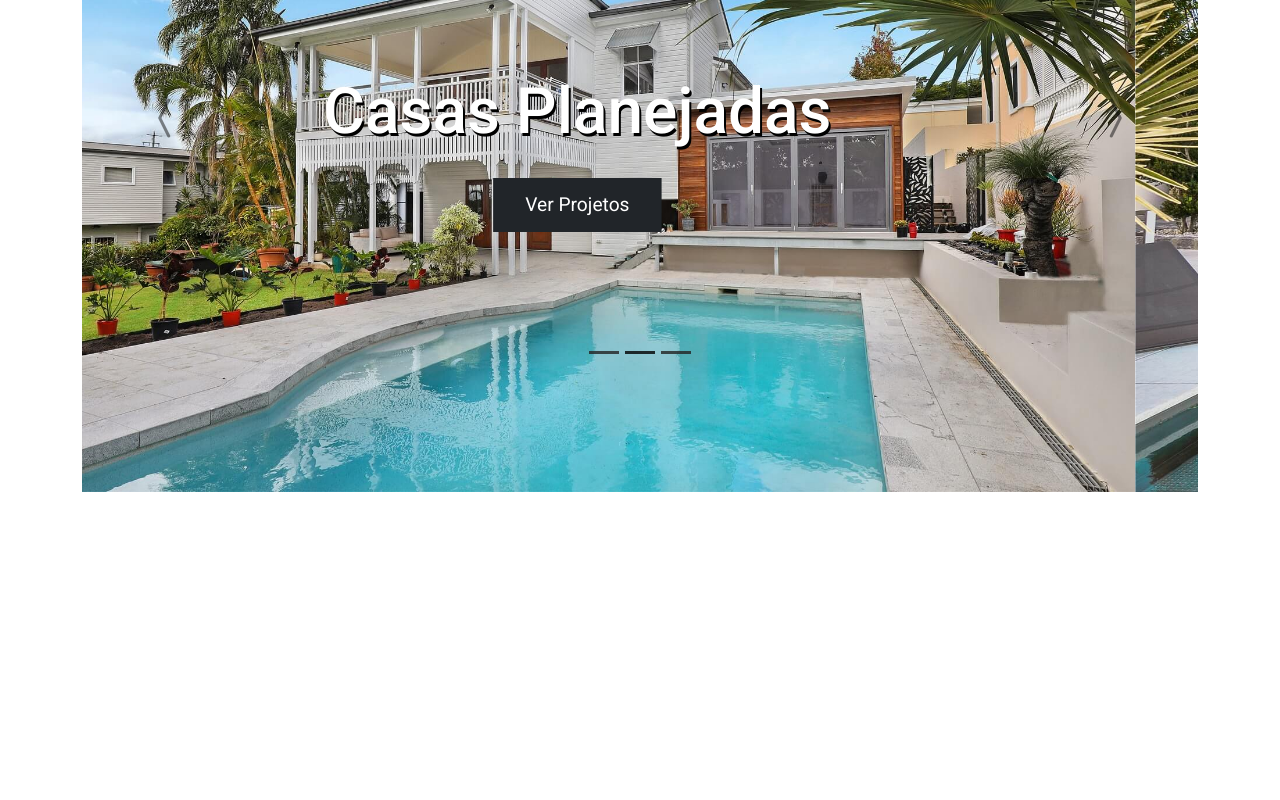
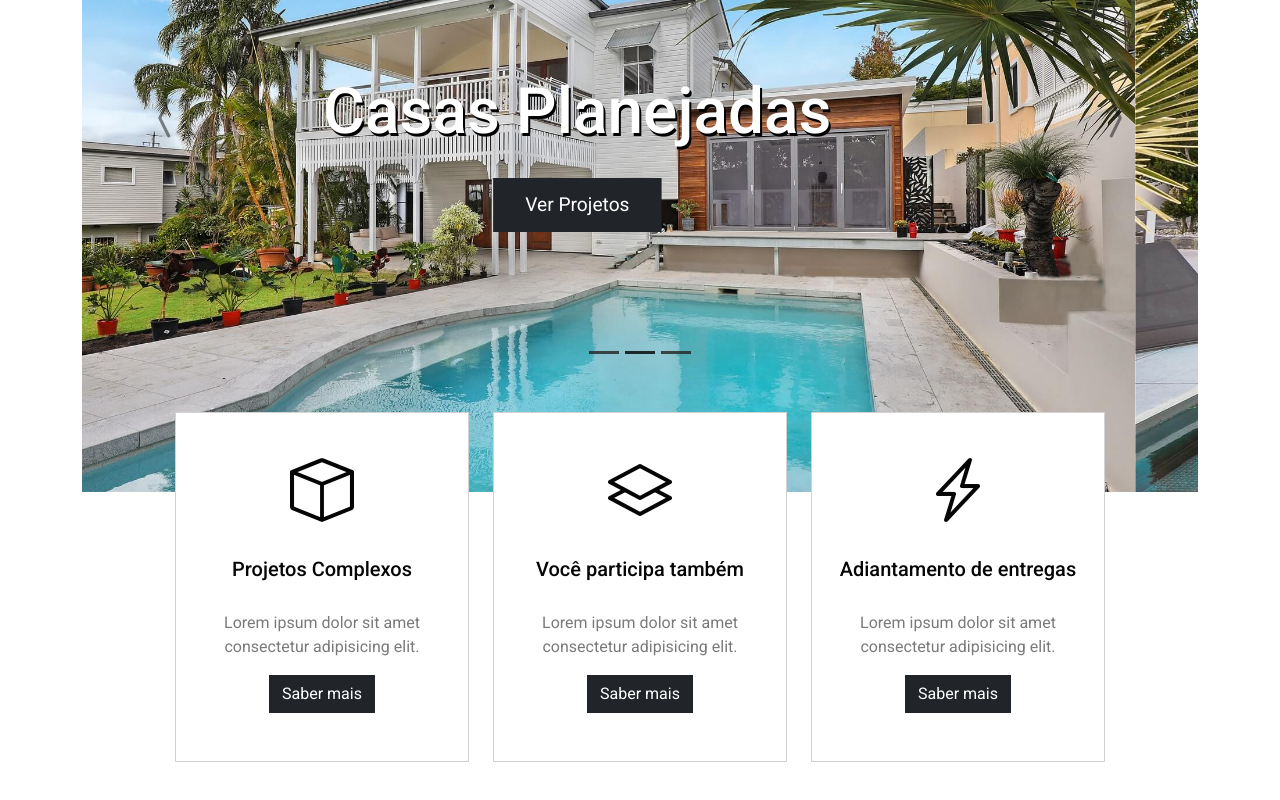
Before and after one commit to Tatiana-Paiva/projeto-com-bootstrap5, a plain HTML site: page index.html in a window 1280 px wide. Shown: the part 380-1180 px from the top of the page. Before the commit the page ends 888 px from the top, so only its background shows below. Drawn offline with nearby package versions, Linux system fonts and the light colour scheme.

Commit message:
Html e Css de Mini-banners

```diff
--- a/css/style.css
+++ b/css/style.css
@@ -120,3 +120,33 @@
         bottom: 7em;
     }
 }
+
+/*Mini Banners*/
+
+#mini-banners {
+    margin-bottom: 4em;
+}
+
+#mini-banners .card {
+padding: 2em 0.3em;
+border-radius: 0;
+}
+
+#mini-banners i {
+    font-size: 4em;
+}
+
+#mini-banners .card-title {
+    margin-bottom: 1.5em;
+}
+
+#mini-banners btn {
+    margin-top: 1.5em;
+    padding: 0.6em 1.2em;
+}
+
+@media(min-width: 768px) {
+    #mini-banners {
+        margin-top: -6em;
+    }
+}
--- a/index.html
+++ b/index.html
@@ -127,6 +127,41 @@
        </button>
     </div>
     <!--Mini Banners-->
+
+    <div class="col-12 col-md-10 offset-md-1" id="mini-banners">
+        <div class="row">
+            <div class="col-12 col-md-4">
+                <div class="card text-center">
+                    <i class="bi bi-box primary-color"></i>
+                    <div class="card-body">
+                        <h5 class="card-title primary-color">Projetos Complexos</h5>
+                        <p class="card-text secondary-color">Lorem ipsum dolor sit amet consectetur adipisicing elit.</p>
+                        <a href="#Saber Mais" class="btn btn-dark">Saber mais</a>
+                    </div>
+                </div>
+            </div>
+            <div class="col-12 col-md-4">
+                <div class="card text-center">
+                    <i class="bi bi-layers primary-color"></i>
+                    <div class="card-body">
+                        <h5 class="card-title primary-color">Você participa também</h5>
+                        <p class="card-text secondary-color">Lorem ipsum dolor sit amet consectetur adipisicing elit.</p>
+                        <a href="#Saber Mais" class="btn btn-dark">Saber mais</a>
+                    </div>
+                </div>
+            </div>
+            <div class="col-12 col-md-4">
+                <div class="card text-center">
+                    <i class="bi bi-lightning-charge primary-color"></i>
+                    <div class="card-body">
+                        <h5 class="card-title primary-color">Adiantamento de entregas</h5>
+                        <p class="card-text secondary-color">Lorem ipsum dolor sit amet consectetur adipisicing elit.</p>
+                        <a href="#Saber Mais" class="btn btn-dark">Saber mais</a>
+                    </div>
+                </div>
+            </div>
+        </div>
+    </div>
 </div>
 
 </body>
```
